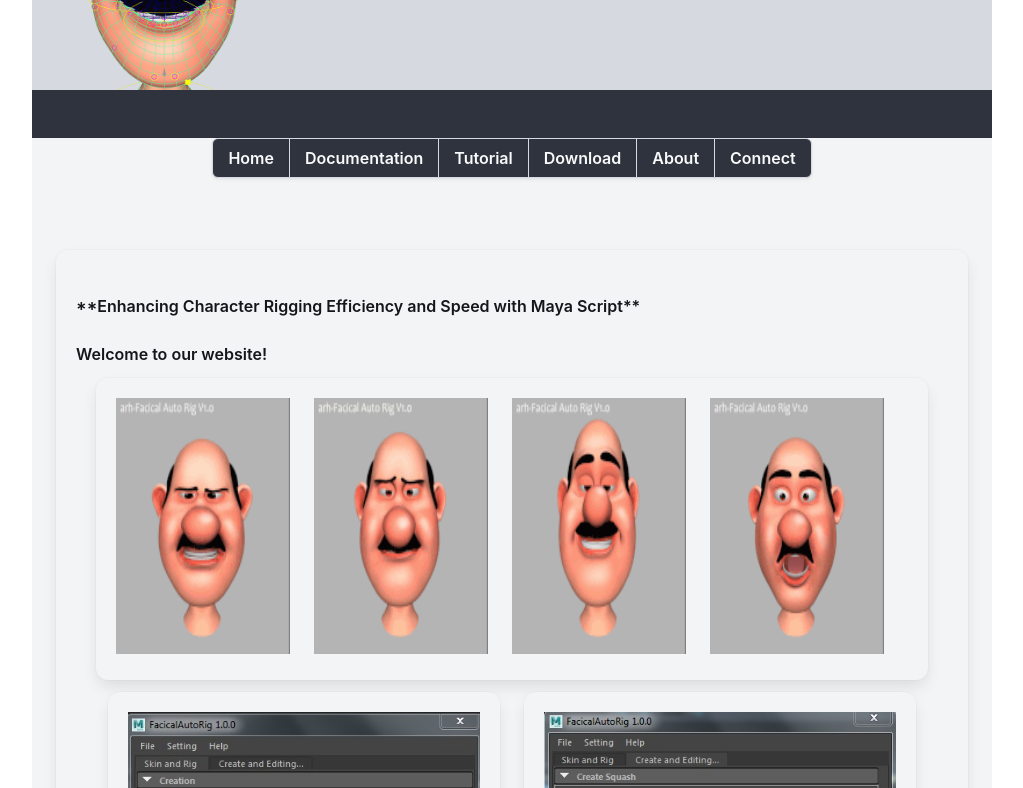
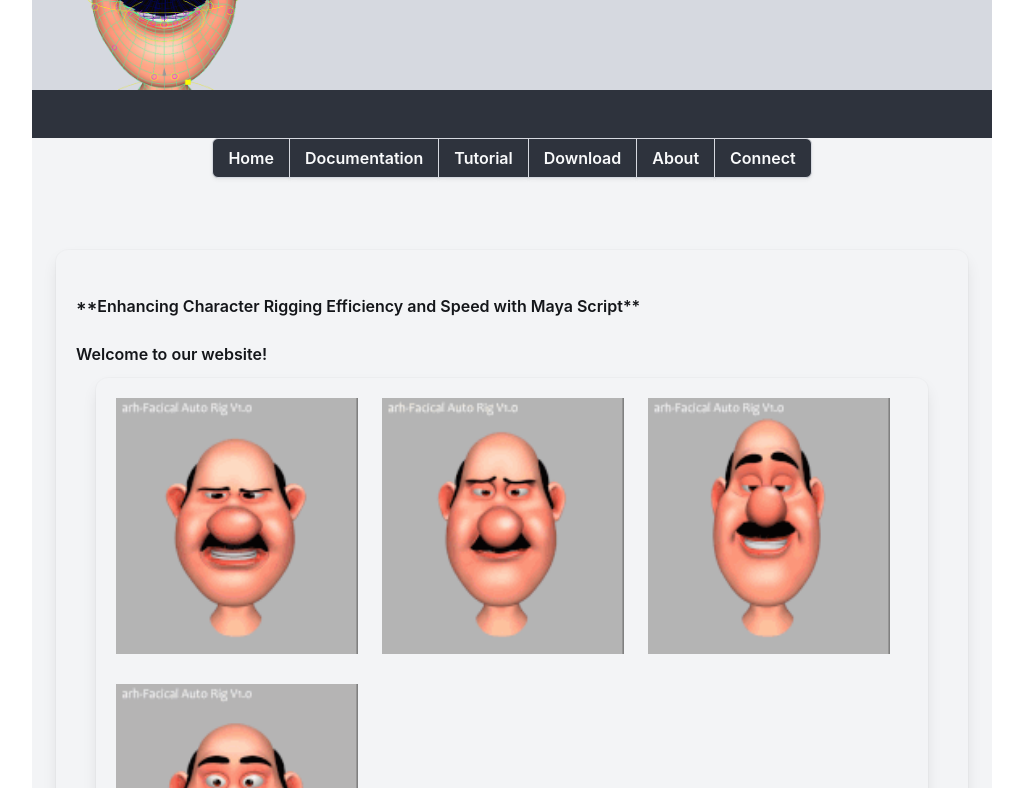
Before and after one commit to rigger-speed/face, a plain HTML site: page index.html in a window 1280 px wide. Shown: the part 164-952 px from the top of the page, without its empty margins (128-1151 px from the left). Drawn offline with Linux system fonts and the light colour scheme.

Commit message:
Update index.html

```diff
--- a/index.html
+++ b/index.html
@@ -67,22 +67,22 @@
   <div class="columns is-mobile is-info">
     <div class="box is-primary has-background-light">
       <div class="columns is-multiline">
-        <div class="column is-3">
+        <div class="column is-4">
           <figure>
            <img src="img/hf1.gif" alt="facial Auto Rig tutorial" style="width: 256px; height: 256px;">
           </figure>
         </div>
-        <div class="column is-3">
+        <div class="column is-4">
           <figure>
             <img src="img/hf2.gif" alt="facial Auto Rig tutorial" style="width: 256px; height: 256px;">
           </figure>
         </div>
-        <div class="column is-3">
+        <div class="column is-4">
           <figure>
             <img src="img/hf3.gif" alt="facial Auto Rig tutorial" style="width: 256px; height: 256px;">
           </figure>
         </div>
-        <div class="column is-3">
+        <div class="column is-4">
           <figure>
             <img src="img/hf4.gif" alt="facial Auto Rig tutorial" style="width: 256px; height: 256px;">
           </figure>
```
